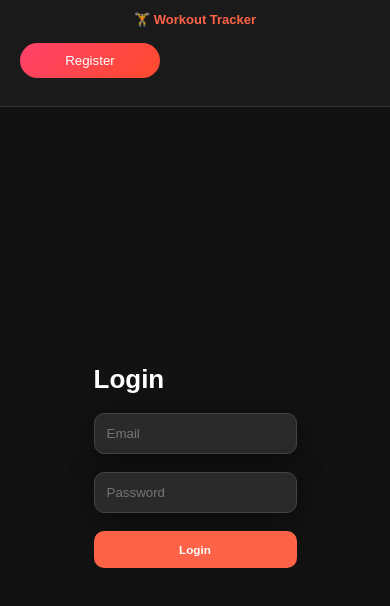
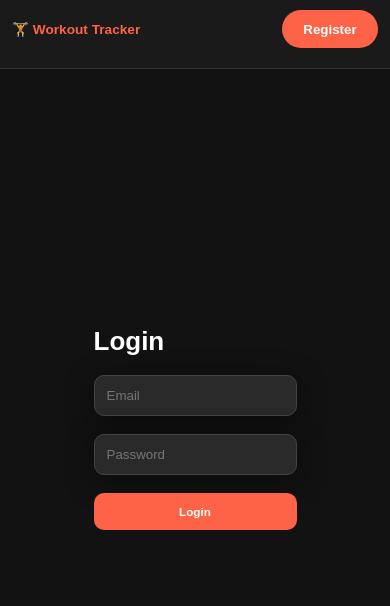
Before and after one commit to azzam-23/Workout-Schedule_MERN, a React (Vite) app in the folder frontend/: page /login in a window 390 px wide. Shown: the top 606 px of the page. Built offline with nearby package versions, Linux system fonts and the light colour scheme.

Commit message:
UI update

```diff
--- a/frontend/src/style/addExercise.css
+++ b/frontend/src/style/addExercise.css
@@ -3,8 +3,8 @@
   padding: 25px;
   border-radius: 16px;
 
-  width: min(400px, calc(100vw - 32px));
-  max-height: calc(100vh - 32px);
+  width: min(400px, calc(100vw - 24px));
+  max-height: calc(100vh - 24px);
   overflow-y: auto;
 
   position: fixed;
@@ -13,7 +13,7 @@
   transform: translate(-50%, -50%);
 
   z-index: 10000;
-  box-shadow: 0 6px 30px rgba(0, 0, 0, .4);
+  box-shadow: 0 6px 30px rgba(0, 0, 0, 0.4);
 }
 
 .add-exercise-title {
@@ -41,39 +41,60 @@
 .form-group input {
   width: 100%;
   padding: 10px;
+
   border-radius: 8px;
   border: 1px solid #444;
+
   background: #2a2a2a;
   color: white;
 }
 
 .add-button-group {
-  display: grid;
-  grid-template-columns: 1fr 1fr;
+  display: flex;
   gap: 10px;
 }
 
-.submit-button,
-.cancel-button {
-  width: 100%;
+.submit-button {
+  flex: 1;
+  min-height: 42px;
   padding: 10px;
+
+  background: #ffcc00;
+  color: #111;
+
   border: none;
   border-radius: 8px;
+
   font-weight: bold;
   cursor: pointer;
 }
 
-.submit-button {
-  background: #ffcc00;
+.cancel-button {
+  flex: 1;
+  min-height: 42px;
+  padding: 10px;
+
+  background: #444;
+  color: white;
+
+  border: none;
+  border-radius: 8px;
+
+  font-weight: bold;
+  cursor: pointer;
 }
 
-.cancel-button {
-  background: #444;
-  color: white;
-}
+@media (max-width: 480px) {
+  .add-exercise-container {
+    padding: 20px;
+  }
 
-@media (max-width: 420px) {
   .add-button-group {
-    grid-template-columns: 1fr;
+    flex-direction: column;
+  }
+
+  .submit-button,
+  .cancel-button {
+    width: 100%;
   }
 }
--- a/frontend/src/style/navbar.css
+++ b/frontend/src/style/navbar.css
@@ -1,10 +1,12 @@
 .navbar {
-  display: flex;
+  display: grid;
+  grid-template-columns: 1fr auto 1fr;
   align-items: center;
-  justify-content: space-between;
-  gap: 16px;
+  gap: 12px;
 
-  padding: 12px 20px;
+  width: 100%;
+  padding: 12px 16px;
+
   background: #1a1a1a;
   color: white;
   border-bottom: 1px solid #333;
@@ -15,26 +17,29 @@
 }
 
 .navbar h1 {
-  font-size: clamp(1rem, 3vw, 1.4rem);
+  margin: 0;
+  font-size: 1.35rem;
   color: tomato;
-  margin: 0;
-  flex-shrink: 0;
+  white-space: nowrap;
 }
 
 .navbar-actions {
   display: flex;
   justify-content: center;
-  flex: 1;
 }
 
-.add-day-button,
-.navbar-login-button {
-  width: 140px;
-  padding: 10px 16px;
+.add-day-button {
+  min-width: 120px;
+  height: 42px;
+  padding: 0 16px;
+
   border-radius: 999px;
   border: none;
+
   background: linear-gradient(135deg, #ff416c, #ff4b2b);
   color: white;
+
+  font-weight: 700;
   cursor: pointer;
 }
 
@@ -44,9 +49,9 @@
 
 .profile {
   display: flex;
+  justify-content: flex-end;
   align-items: center;
   position: relative;
-  flex-shrink: 0;
 }
 
 .profile-img {
@@ -57,24 +62,102 @@
   cursor: pointer;
 }
 
+.navbar-login-button {
+  min-width: 110px;
+  height: 42px;
+  padding: 0 16px;
+
+  border-radius: 999px;
+  border: none;
+
+  background: tomato;
+  color: white;
+
+  font-weight: 700;
+  cursor: pointer;
+}
+
+.dropdown-menu {
+  position: absolute;
+  top: 52px;
+  right: 0;
+
+  min-width: 160px;
+  padding: 14px;
+
+  background: #242424;
+  border: 1px solid #444;
+  border-radius: 12px;
+
+  box-shadow: 0 10px 30px rgba(0, 0, 0, .45);
+}
+
+.dropdown-menu h3 {
+  margin: 0 0 12px;
+  color: white;
+  font-size: 1rem;
+}
+
+.sign-out-button {
+  width: 100%;
+  height: 38px;
+
+  border: none;
+  border-radius: 8px;
+
+  background: darkred;
+  color: white;
+
+  font-weight: 700;
+  cursor: pointer;
+}
+
+/* iPhone / small mobile */
 @media (max-width: 600px) {
   .navbar {
-    flex-wrap: wrap;
+    grid-template-columns: 1fr auto;
+    grid-template-areas:
+      "title profile"
+      "action action";
+
+    padding: 10px 12px;
+    gap: 10px;
   }
 
   .navbar h1 {
-    width: 100%;
-    text-align: center;
+    grid-area: title;
+    font-size: 1.05rem;
+    overflow: hidden;
+    text-overflow: ellipsis;
   }
 
   .navbar-actions {
-    order: 3;
+    grid-area: action;
     width: 100%;
-    flex-basis: 100%;
   }
 
   .add-day-button {
     width: 100%;
-    max-width: 220px;
+    max-width: none;
+  }
+
+  .profile {
+    grid-area: profile;
+  }
+
+  .profile-img {
+    width: 38px;
+    height: 38px;
+  }
+
+  .navbar-login-button {
+    min-width: 96px;
+    height: 38px;
+    padding: 0 12px;
+  }
+
+  .dropdown-menu {
+    right: 0;
+    top: 46px;
   }
 }
--- a/frontend/src/style/updateExercise.css
+++ b/frontend/src/style/updateExercise.css
@@ -3,8 +3,8 @@
   padding: 25px;
   border-radius: 16px;
 
-  width: min(400px, calc(100vw - 32px));
-  max-height: calc(100vh - 32px);
+  width: min(400px, calc(100vw - 24px));
+  max-height: calc(100vh - 24px);
   overflow-y: auto;
 
   position: fixed;
@@ -13,13 +13,14 @@
   transform: translate(-50%, -50%);
 
   z-index: 10000;
-  box-shadow: 0 6px 30px rgba(0, 0, 0, .4);
+  box-shadow: 0 6px 30px rgba(0, 0, 0, 0.4);
 }
 
 .update-exercise-title {
   color: white;
   text-align: center;
   margin-bottom: 20px;
+  font-size: 1.25rem;
 }
 
 .update-form {
@@ -28,38 +29,67 @@
 }
 
 .update-button-group {
-  display: grid;
-  grid-template-columns: repeat(3, 1fr);
+  display: flex;
   gap: 10px;
 }
 
-.update-button,
-.update-cancel,
-.delete-exercise-button {
-  width: 100%;
+.update-button {
+  flex: 1;
+  min-height: 42px;
   padding: 10px;
+
+  background: #ffcc00;
+  color: #111;
+
   border: none;
   border-radius: 8px;
+
   font-weight: bold;
   cursor: pointer;
 }
 
-.update-button {
-  background: #ffcc00;
-}
+.update-cancel {
+  flex: 1;
+  min-height: 42px;
+  padding: 10px;
 
-.update-cancel {
   background: #444;
   color: white;
+
+  border: none;
+  border-radius: 8px;
+
+  font-weight: bold;
+  cursor: pointer;
 }
 
 .delete-exercise-button {
+  flex: 1;
+  min-height: 42px;
+  padding: 10px;
+
   background: darkred;
   color: white;
+
+  border: none;
+  border-radius: 8px;
+
+  font-weight: bold;
+  cursor: pointer;
 }
 
 @media (max-width: 480px) {
+  .update-exercise-container {
+    padding: 20px;
+  }
+
   .update-button-group {
-    grid-template-columns: 1fr;
+    flex-direction: column;
+  }
+
+  .update-button,
+  .update-cancel,
+  .delete-exercise-button {
+    width: 100%;
   }
 }
--- a/frontend/src/style/workoutCard.css
+++ b/frontend/src/style/workoutCard.css
@@ -1,8 +1,42 @@
+.workout-container {
+  display: flex;
+  flex-direction: column;
+  gap: 15px;
+  width: 100%;
+}
+
+.days-container {
+  display: grid;
+  grid-template-columns: repeat(auto-fit, minmax(280px, 1fr));
+  gap: 15px;
+}
+
+.workout-card {
+  background: #1f1f1f;
+  padding: 16px;
+  border-radius: 14px;
+
+  box-shadow: 0 4px 20px rgba(0, 0, 0, 0.3);
+
+  position: relative;
+  overflow: visible;
+}
+
+.day-title {
+  color: white;
+  margin: 0 0 12px;
+}
+
+.exercise-list {
+  display: flex;
+  flex-direction: column;
+  gap: 10px;
+}
+
 .exercise-item {
   background: #2a2a2a;
   padding: 10px;
   border-radius: 10px;
-  margin-top: 8px;
 
   display: grid;
   grid-template-columns: minmax(0, 1fr) auto 80px;
@@ -14,22 +48,60 @@
   min-width: 0;
 }
 
-.ex-name,
+.ex-name {
+  color: white;
+  margin: 0 0 4px;
+  overflow-wrap: anywhere;
+}
+
 .ex-type {
+  color: #bbb;
   overflow-wrap: anywhere;
+}
+
+.sets-display {
+  color: white;
+  white-space: nowrap;
+}
+
+.sets-count {
+  color: #ffcc00;
+  font-weight: bold;
 }
 
 .edit-button,
 .AddExerciseButton,
 .delete-day-button {
-  min-width: 110px;
+  min-height: 42px;
   padding: 9px 12px;
+
   border: none;
   border-radius: 8px;
+
+  color: white;
+  font-weight: bold;
   cursor: pointer;
+  white-space: nowrap;
+}
+
+.edit-button {
+  background: tomato;
+}
+
+.AddExerciseButton {
+  background: #ffcc00;
+  color: #111;
+}
+
+.delete-day-button {
+  background: darkred;
 }
 
 @media (max-width: 600px) {
+  .days-container {
+    grid-template-columns: 1fr;
+  }
+
   .exercise-item {
     grid-template-columns: 1fr;
     align-items: stretch;
```
